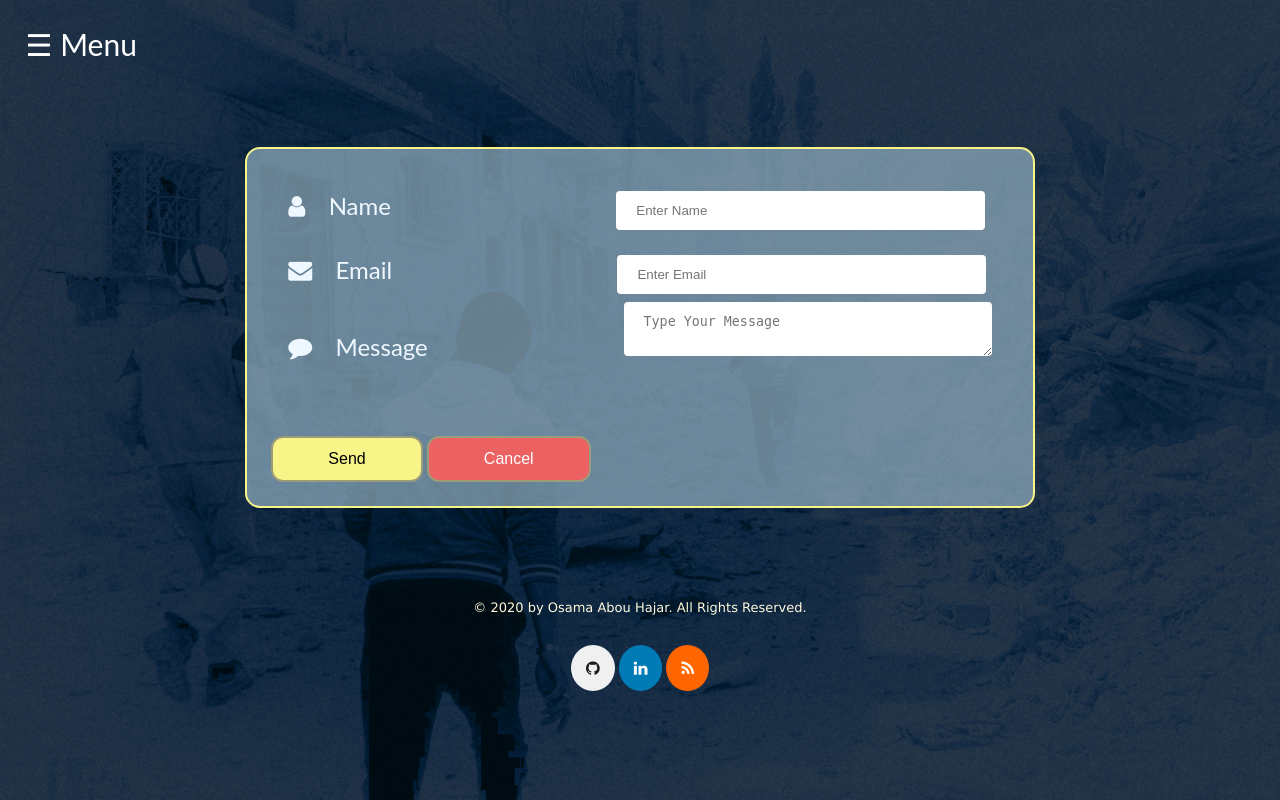
After one commit to OAbouHajar/projectEIH, a Flask app: page /contactForm in a window 1280 px wide. The commit adds this page. Run offline with Flask 2, Linux system fonts and the light colour scheme.

Commit message:
new changes to the front end and adding new pages

```diff
--- a/fronEnd/webApp/app.py
+++ b/fronEnd/webApp/app.py
@@ -22,7 +22,6 @@ def displayResults():
     url = 'https://projecteih.firebaseio.com/carlowIT.json'
     r = requests.get(url)
     x= r.json()
-    print(x['numberOfPeopleIN'])
     if (x['buildingID'] == building_name_send):
         total_numebr_send = str(x['numberOfPeopleIN']) + " Person"
     else:
@@ -32,5 +31,18 @@ def displayResults():
         "results.html", person_name="osama", searched_text=addressName , building_name= building_name_send , total_numebr = total_numebr_send
     )
 
+@app.route("/contactForm")
+def contactForm():
+
+    return render_template(
+        "contactUs.html"
+    )
+
+@app.route("/emailMsg")
+def emailMsg():
+    print('Hi')
+    return render_template(
+        "sentMsg.html"
+    )
 
 app.run(debug=True)
--- a/fronEnd/webApp/static/EIH.css
+++ b/fronEnd/webApp/static/EIH.css
@@ -8,7 +8,8 @@ body {
     background-size: cover;
 }
 
-input[type=text] {
+input[type=text],
+input[type=email] {
     padding: 12px 20px;
     margin-left: 20%;
     box-sizing: border-box;
@@ -17,6 +18,18 @@ input[type=text] {
     width: 50%;
     height: 100%;
     display: inline-block;
+}
+
+textarea {
+    padding: 12px 20px;
+    margin-left: 16%;
+    box-sizing: border-box;
+    border: 2px yellow;
+    border-radius: 4px;
+    width: 50%;
+    height: 100%;
+    display: inline-block;
+    max-width: 500px;
 }
 
 .logo {
@@ -40,9 +53,29 @@ input[type=text] {
     border-radius: 12px;
 }
 
+.buttonContactUs {
+    /* Green */
+    border: none;
+    color: white;
+    padding: 12px 55px;
+    text-align: center;
+    text-decoration: none;
+    font-size: 16px;
+    -webkit-transition-duration: 0.4s;
+    /* Safari */
+    transition-duration: 0.4s;
+    cursor: pointer;
+    border-radius: 12px;
+}
+
 .button3 {
     background-color: #f7f588;
     color: black;
+    border: 2px solid #9c9c7b;
+}
+
+.button4 {
+    background-color: #ec6161;
     border: 2px solid #9c9c7b;
 }
 
@@ -52,7 +85,22 @@ input[type=text] {
     border: 2px solid #9c9c7b;
 }
 
+.buttonBack {
+    display: block;
+    margin: auto;
+}
+
+.buttonAlignContactFrom {
+    display: inline;
+    margin: auto;
+}
+
 .button3:hover {
+    background-color: #9c9c7b;
+    color: black;
+}
+
+.button4:hover {
     background-color: #9c9c7b;
     color: black;
 }
@@ -65,6 +113,21 @@ input[type=text] {
 h1 {
     text-align: center;
     color: aliceblue;
+    font-size: 52px;
+    margin: auto;
+}
+
+h2 {
+    text-align: center;
+    color: #f7f588;
+    margin: auto;
+}
+
+h3 {
+    text-align: center;
+    color: #860b0b;
+    margin: auto;
+    padding-top: 77px;
 }
 
 .footer {
@@ -116,6 +179,12 @@ h1 {
     font-size: x-large;
 }
 
+.result label {
+    color: aliceblue;
+    margin-right: 25%;
+    font-size: x-large;
+}
+
 .resultsLable {
     color: rgb(223, 255, 43);
     font-size: x-large;
@@ -126,9 +195,27 @@ h1 {
     font-size: x-large;
 }
 
-.buttonBack {
+
+/* Contact Form */
+
+.contact {
     display: block;
     margin: auto;
+    background-color: rgba(153, 182, 200, 0.678);
+    border: 2px solid red;
+    padding: 10px;
+    border: 2px solid #f7f588;
+    padding: 10px;
+    border-radius: 15px;
+    padding: 2% 2%;
+    width: 60%;
+    margin-bottom: 2%;
+}
+
+.contact label {
+    color: aliceblue;
+    margin-right: 10%;
+    font-size: x-large;
 }
 
 
@@ -180,7 +267,9 @@ h1 {
 
 @media only screen and (max-width: 768px) {
     /* For mobile phones: */
-    input[type=text] {
+    input[type=text],
+    input[type=email],
+    textarea {
         margin-left: 3%;
         width: 95%;
     }
--- a/fronEnd/webApp/templates/base.html
+++ b/fronEnd/webApp/templates/base.html
@@ -18,9 +18,9 @@
     <p>
         <div class="footer"> &copy; 2020 by Osama Abou Hajar. All Rights Reserved.</div>
         <div class="socialMedia">
-            <a href="#" class="fa fa-github"></a>
-            <a href="https://www.linkedin.com/in/osamaabouhajar/" class="fa fa-linkedin"></a>
-            <a href="http://glasnost.itcarlow.ie/~softeng4/C00220135/index.html" class="fa fa-rss"></a>
+            <a href="https://github.com/OAbouHajar" class="fa fa-github" target="_blank"></a>
+            <a href="https://www.linkedin.com/in/osamaabouhajar/" class="fa fa-linkedin" target="_blank"></a>
+            <a href="http://glasnost.itcarlow.ie/~softeng4/C00220135/index.html" class="fa fa-rss" target="blank"></a>
         </div>
     </p>
 </body>
--- /dev/null
+++ b/fronEnd/webApp/templates/contactUs.html
@@ -0,0 +1,30 @@
+{% extends "base.html" %} {% block body %}
+
+<!-- Form Started -->
+<div class="page2">
+    <div class="contact">
+        <form action="/emailMsg">
+            <div>
+                <label><i class="fa fa-user" aria-hidden="true"></i> Name</label>
+                <input type="text" name="name" class="form-control" placeholder="Enter Name" required>
+            </div>
+            <div class="form-group">
+                <label><i class="fa fa-envelope" aria-hidden="true"></i> Email</label>
+                <input type="email" name="email" class="form-control" placeholder="Enter Email" required>
+            </div>
+            <div class="form-group">
+                <label><i class="fa fa-comment" aria-hidden="true"></i> Message</label>
+                <textarea rows="2" name="message" class="form-control" placeholder="Type Your Message" required></textarea>
+            </div>
+
+            <br><br><br>
+            <button class=" buttonContactUs button3 buttonAlignContactFrom"> Send </button>
+            <button class=" buttonContactUs button4 buttonAlignContactFrom " href="/displayform"> Cancel </button>
+
+
+        </form>
+    </div>
+</div>
+
+<!-- Form Ended -->
+{% endblock %}
--- a/fronEnd/webApp/templates/nav.html
+++ b/fronEnd/webApp/templates/nav.html
@@ -81,7 +81,7 @@
             <a href="/displayform">Home</a>
             <a href="http://glasnost.itcarlow.ie/~softeng4/C00220135/index.html" target="_blank">About</a>
             <a href="#">Services</a>
-            <a href="#">Contact</a>
+            <a href="/contactForm">Contact</a>
         </div>
     </div>
     <span class="menu" onclick="openNav()">&#9776; Menu</span>
```
Also changed, not shown: fronEnd/webApp/templates/sentMsg.html (added, +21 -0 lines).
